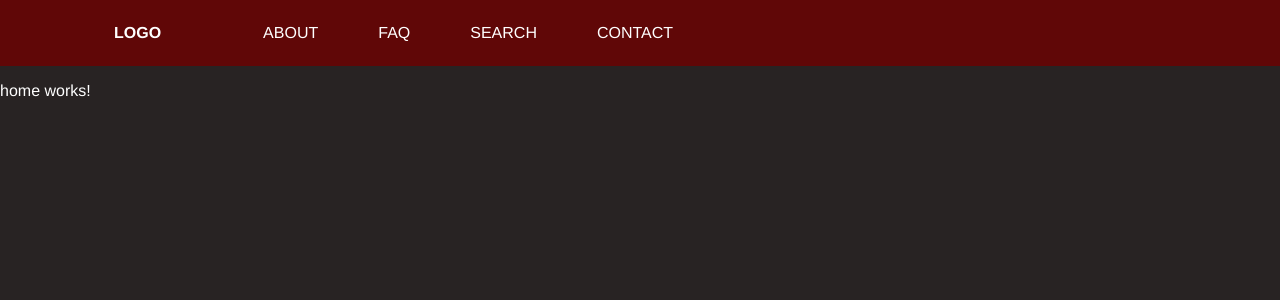
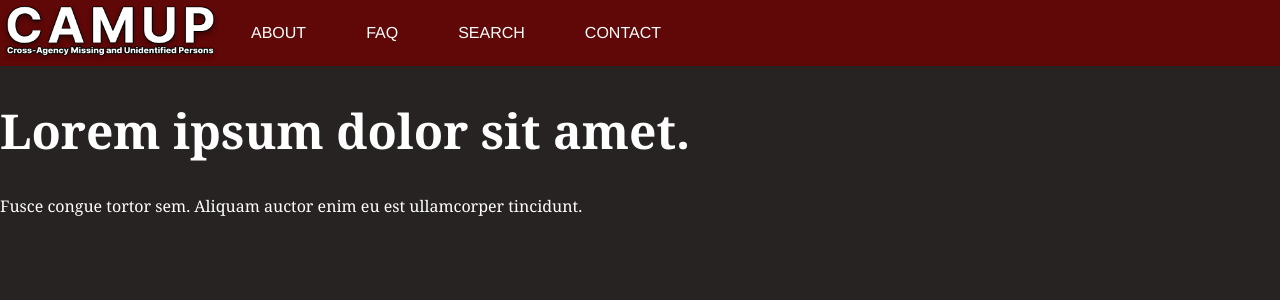
Before and after one commit to AlexanderMoline/Capstone490, an Angular app: page / in a window 1280 px wide. Shown: the top 300 px of the page. Built offline with nearby package versions, Linux system fonts and the light colour scheme.

Commit message:
Added logo and some global styling

```diff
--- a/src/app/home/home.component.html
+++ b/src/app/home/home.component.html
@@ -1 +1,2 @@
-<p>home works!</p>
+<h1>Lorem ipsum dolor sit amet.</h1>
+<p>Fusce congue tortor sem. Aliquam auctor enim eu est ullamcorper tincidunt.</p>
--- a/src/app/navbar/navbar.component.css
+++ b/src/app/navbar/navbar.component.css
@@ -12,13 +12,15 @@ li a {
     display: block;
     text-align: center;
     color: white;
+    font-family: Helvetica, sans-serif;
     padding: 24px 30px;
     text-decoration: none;
 }
-.logo {
-    font-weight: bold;
-    padding: 0px 42px;;
-    text-align: left;
+.logo li {
+    vertical-align: middle;
+}
+.logo li a {
+    padding: 0px;
 }
 .pages li a:hover {
     background-color: #460505;
--- a/src/app/navbar/navbar.component.html
+++ b/src/app/navbar/navbar.component.html
@@ -1,6 +1,6 @@
 <ul>
     <div class="logo">
-        <li class="logo"><a routerLink="/">LOGO</a></li> <!-- Logo placeholder -->
+        <li class="logo"><a routerLink="/"><img ngSrc="assets/logo.png" width="221" height="62" /></a></li> <!-- Logo placeholder -->
     </div>
     <div class="pages">
         <li><a routerLink="/about">ABOUT</a></li>
--- a/src/app/navbar/navbar.component.ts
+++ b/src/app/navbar/navbar.component.ts
@@ -1,9 +1,10 @@
 import { Component } from '@angular/core';
+import { NgOptimizedImage } from '@angular/common';
 import { RouterLink, RouterOutlet } from '@angular/router';
 
 @Component({
   selector: 'app-navbar',
-  imports: [RouterOutlet, RouterLink],
+  imports: [RouterLink, NgOptimizedImage],
   templateUrl: './navbar.component.html',
   styleUrl: './navbar.component.css'
 })
--- a/src/styles.css
+++ b/src/styles.css
@@ -4,5 +4,8 @@ body {
     padding: 0;
     background-color: #282323;
     color: white;
-    font-family: Helvetica, sans-serif;
+    font-family: 'Georgia', 'Times New Roman', Times, serif
 }
+h1 {
+    font-size: 48px;
+}
```
Also changed, not shown: src/assets/logo.png (added).
